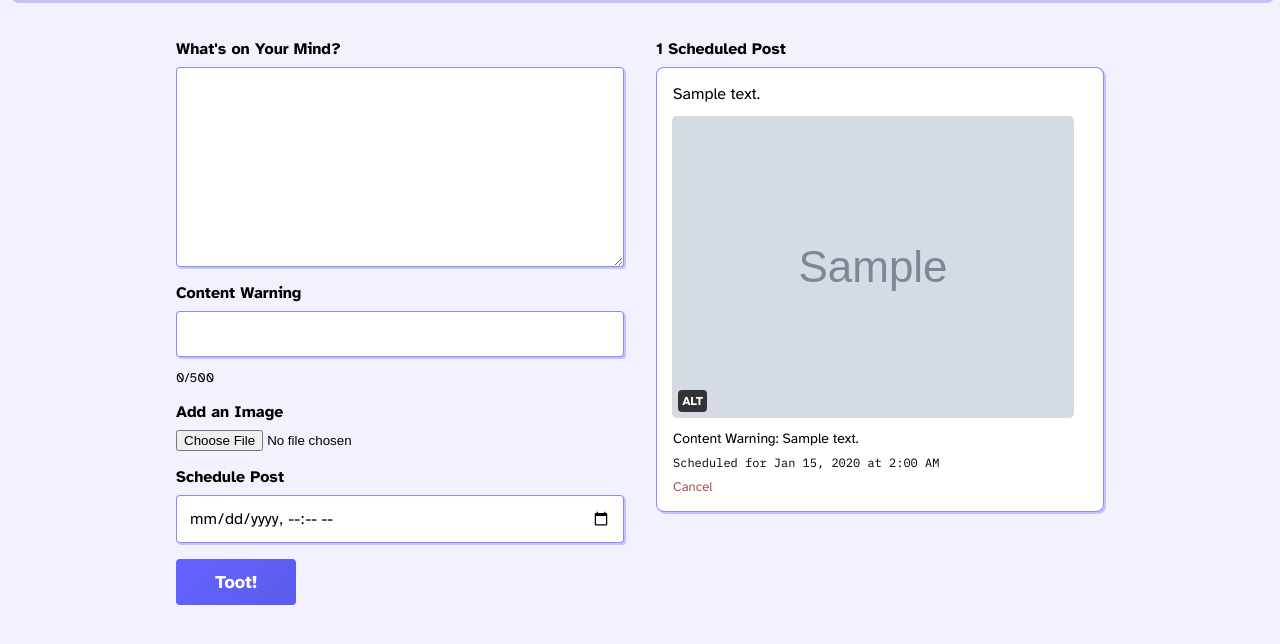
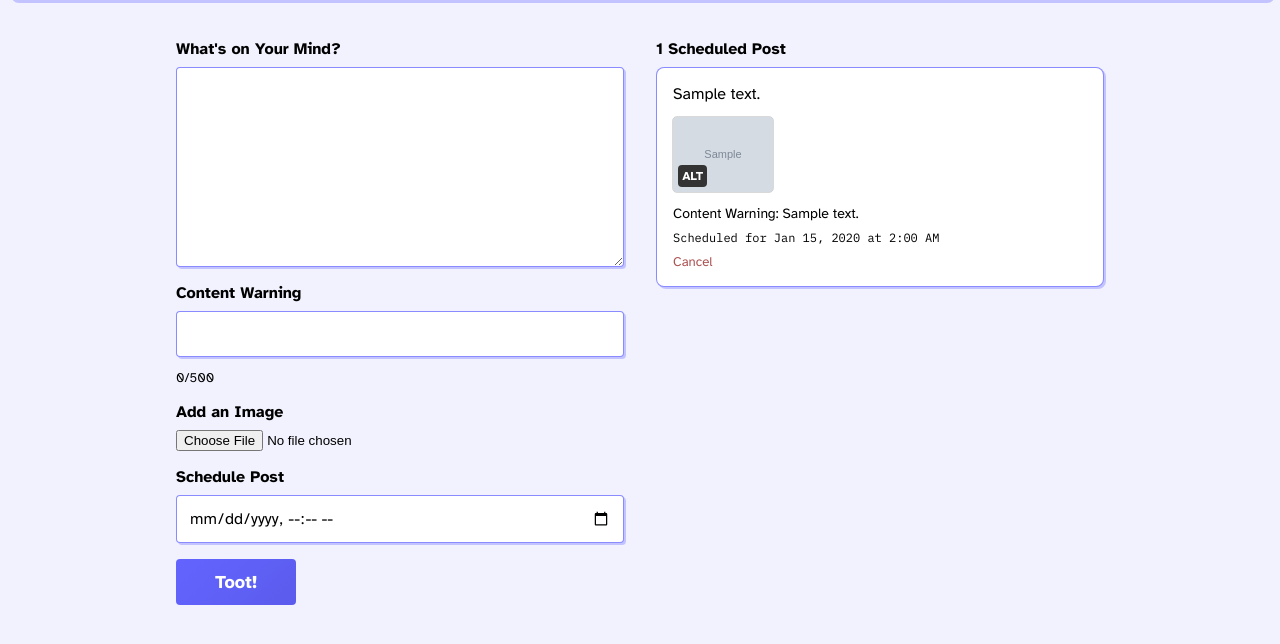
Before and after one commit to scidsg/mastodon-scheduler, a Flask app: template templates/index.html in a window 1280 px wide. Shown: the part 66-710 px from the top of the page. Run offline with Flask 3, Linux system fonts and the light colour scheme; the template is opened without the code that fills it: most values are stand-ins (such as "Sample title", 1, 10 or a date in 2020); grey boxes marked "Sample" are stand-in pictures; some web fonts are replaced.

Commit message:
Update style.css

```diff
--- a/static/style.css
+++ b/static/style.css
@@ -327,13 +327,13 @@ button {
 .image-container {
     position: relative;
     margin-top: .325rem;
-    max-width: 100px;
-    height: auto;
 }
 
 .image-container img {
     outline: 1px solid rgba(0,0,0,.15);
     border-radius: .25rem;
+    max-width: 100px;
+    height: auto;
 }
 
 .image-container .alt-indicator {
```
